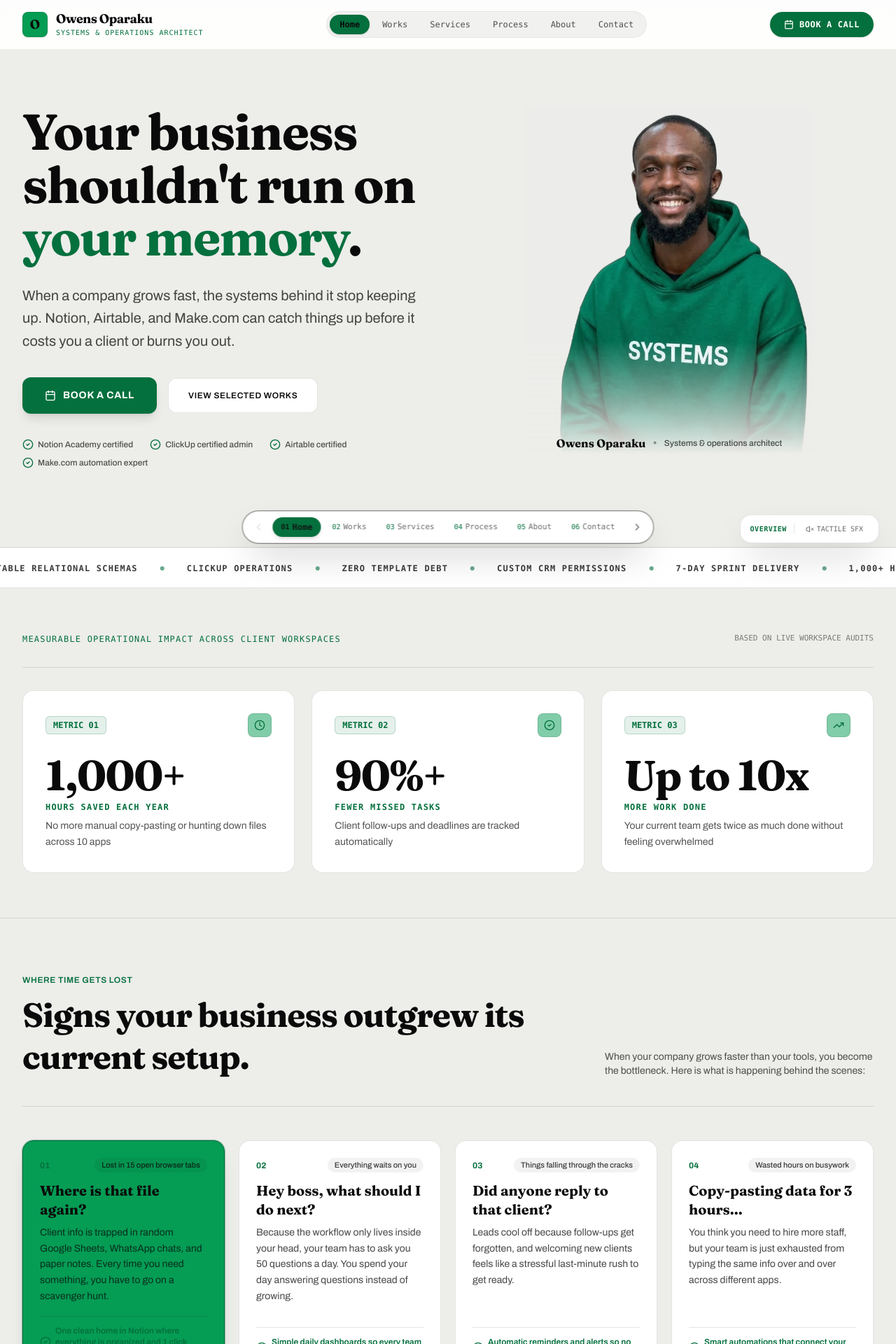
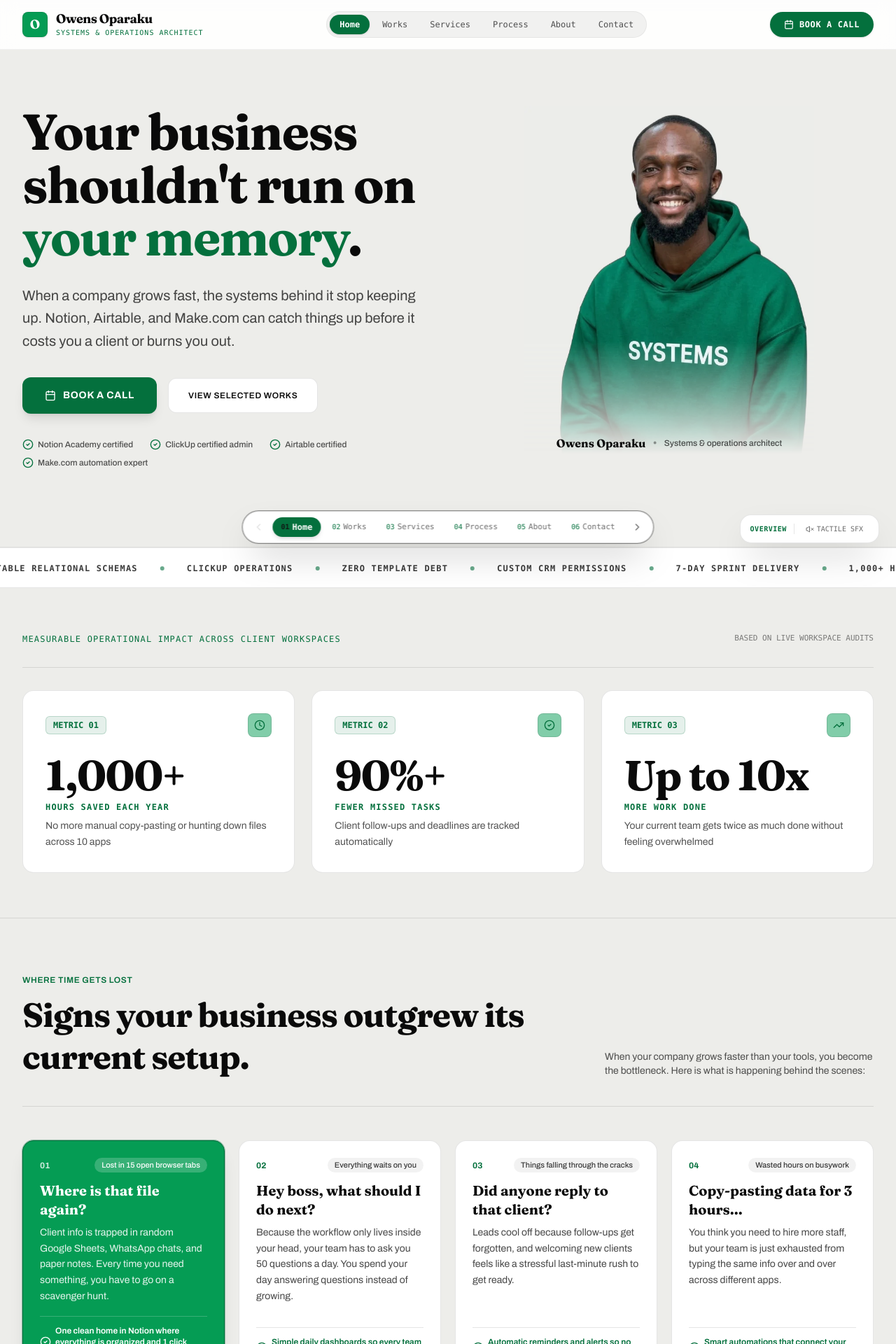
Before and after one commit to ifeanyiowens/Knight-Workspace, a React (Vite) app: page / in a window 1280 px wide. Shown: the top 1920 px of the page at 70% size. Built offline with nearby package versions, Linux system fonts and the light colour scheme.

Commit message:
Fix contrast bugs across the site: social icons, Inspect Architecture button, nav active tabs, filter chips, service and problem cards, certification filters, and case study result box all now show white text on green fills

```diff
--- a/src/components/CaseStudyModal.tsx
+++ b/src/components/CaseStudyModal.tsx
@@ -110,11 +110,11 @@ export const CaseStudyModal: React.FC<CaseStudyModalProps> = ({ study, onClose,
             </div>
           </div>
 
-          <div className="bg-[#059C54] text-[#0A0A0A] p-5 rounded-2xl border border-[#04703D]/40 shadow-lg">
-            <div className="text-xs font-mono font-bold uppercase tracking-widest text-[#04703D] mb-1">
+          <div className="bg-[#059C54] text-white p-5 rounded-2xl border border-[#04703D]/40 shadow-lg">
+            <div className="text-xs font-mono font-bold uppercase tracking-widest text-white/80 mb-1">
               Measurable Operational Result
             </div>
-            <p className="text-sm text-[#0A0A0A]/95 leading-relaxed font-sans">
+            <p className="text-sm text-white/95 leading-relaxed font-sans">
               {study.outcome}
             </p>
           </div>
--- a/src/components/Navbar.tsx
+++ b/src/components/Navbar.tsx
@@ -43,7 +43,7 @@ export const Navbar: React.FC<NavbarProps> = ({ currentPage, onNavigate, onOpenB
             onClick={() => handleNavClick('home')}
             className="flex items-center gap-3 group text-left cursor-pointer"
           >
-            <div className="w-9 h-9 rounded-lg bg-[#059C54] text-[#0A0A0A] flex items-center justify-center font-serif text-lg font-bold border border-[#04703D]/30 shadow-sm group-hover:scale-105 transition-transform">
+            <div className="w-9 h-9 rounded-lg bg-[#059C54] text-white flex items-center justify-center font-serif text-lg font-bold border border-[#04703D]/30 shadow-sm group-hover:scale-105 transition-transform">
               O
             </div>
             <div>
@@ -66,7 +66,7 @@ export const Navbar: React.FC<NavbarProps> = ({ currentPage, onNavigate, onOpenB
                   onClick={() => handleNavClick(page.id)}
                   className={`px-3.5 py-1.5 rounded-full text-xs font-mono transition-all flex items-center gap-1.5 cursor-pointer ${
                     isActive
-                      ? 'bg-[#04703D] text-[#0A0A0A] font-bold shadow-sm'
+                      ? 'bg-[#04703D] text-white font-bold shadow-sm'
                       : 'text-[#0A0A0A]/70 hover:text-[#0A0A0A] hover:bg-black/5'
                   }`}
                 >
@@ -127,7 +127,7 @@ export const Navbar: React.FC<NavbarProps> = ({ currentPage, onNavigate, onOpenB
                   onClick={() => handleNavClick(page.id)}
                   className={`px-3 py-2.5 text-xs rounded-lg flex items-center gap-2 text-left cursor-pointer transition-colors ${
                     isActive
-                      ? 'bg-[#04703D] text-[#0A0A0A] font-bold'
+                      ? 'bg-[#04703D] text-white font-bold'
                       : 'text-[#0A0A0A]/80 hover:text-[#0A0A0A] hover:bg-black/5'
                   }`}
                 >
--- a/src/components/PageSwitcherBar.tsx
+++ b/src/components/PageSwitcherBar.tsx
@@ -45,7 +45,7 @@ export const PageSwitcherBar: React.FC<PageSwitcherBarProps> = ({ currentPage, o
                 onClick={() => handleNavigate(page.id)}
                 className={`px-3 py-1.5 rounded-full transition-all flex items-center gap-1 cursor-pointer ${
                   isActive
-                    ? 'bg-[#04703D] text-[#111815] font-bold shadow-md'
+                    ? 'bg-[#04703D] text-white font-bold shadow-md'
                     : 'text-[#0A0A0A]/60 hover:text-[#0A0A0A] hover:bg-black/10 text-[11px]'
                 }`}
                 title={`Jump to [${page.index}] ${page.title}`}
--- a/src/pages/HomePage.tsx
+++ b/src/pages/HomePage.tsx
@@ -67,40 +67,43 @@ export const HomePage: React.FC<HomePageProps> = ({ onOpenBooking, onNavigate })
 
           {/* 4 Super Simple & Human Problem Cards */}
           <div className="grid grid-cols-1 md:grid-cols-2 lg:grid-cols-4 gap-5 my-12">
-            {CORE_PROBLEMS.map((problem, idx) => (
+            {CORE_PROBLEMS.map((problem, idx) => {
+              const isSelected = selectedProblemIdx === idx;
+              return (
               <ScrollReveal key={problem.id} delay={(idx % 4) * 90}>
               <div
                 onClick={() => handleProblemSelect(idx)}
                 className={`hover-lift rounded-2xl p-6 transition-all cursor-pointer border flex flex-col justify-between h-full ${
-                  selectedProblemIdx === idx
+                  isSelected
                     ? 'bg-[#059C54] border-[#04703D] shadow-xl ring-1 ring-[#04703D]/40'
                     : 'bg-white border-black/10 hover:border-black/20'
                 }`}
               >
                 <div>
                   <div className="flex items-center justify-between mb-3">
-                    <span className="text-xs font-bold text-[#04703D]">
+                    <span className={`text-xs font-bold ${isSelected ? 'text-white/80' : 'text-[#04703D]'}`}>
                       0{idx + 1}
                     </span>
-                    <span className="text-[11px] font-medium px-2.5 py-0.5 rounded-full bg-black/5 text-[#0A0A0A]/80">
+                    <span className={`text-[11px] font-medium px-2.5 py-0.5 rounded-full ${isSelected ? 'bg-white/20 text-white' : 'bg-black/5 text-[#0A0A0A]/80'}`}>
                       {problem.symptom}
                     </span>
                   </div>
-                  <h3 className="font-serif text-xl font-bold text-[#0A0A0A] mb-2 leading-snug">
+                  <h3 className={`font-serif text-xl font-bold mb-2 leading-snug ${isSelected ? 'text-white' : 'text-[#0A0A0A]'}`}>
                     {problem.title}
                   </h3>
-                  <p className="text-xs sm:text-sm text-[#0A0A0A]/75 leading-relaxed mb-4">
+                  <p className={`text-xs sm:text-sm leading-relaxed mb-4 ${isSelected ? 'text-white/90' : 'text-[#0A0A0A]/75'}`}>
                     {problem.description}
                   </p>
                 </div>
 
-                <div className="pt-3 border-t border-black/10 text-xs text-[#04703D] font-semibold flex items-center gap-1.5">
+                <div className={`pt-3 border-t text-xs font-semibold flex items-center gap-1.5 ${isSelected ? 'border-white/20 text-white' : 'border-black/10 text-[#04703D]'}`}>
                   <CheckCircle2 className="w-4 h-4 flex-shrink-0" />
                   <span>{problem.solution}</span>
                 </div>
               </div>
               </ScrollReveal>
-            ))}
+              );
+            })}
           </div>
 
           {/* Before vs After comparison */}
--- a/src/pages/ServicesPage.tsx
+++ b/src/pages/ServicesPage.tsx
@@ -113,53 +113,55 @@ export const ServicesPage: React.FC<ServicesPageProps> = ({ onOpenBooking, onNav
 
         {/* 6 Interactive Service Cards Grid */}
         <div className="grid grid-cols-1 md:grid-cols-2 lg:grid-cols-3 gap-6 mb-16">
-          {SERVICES.map((service, idx) => (
+          {SERVICES.map((service, idx) => {
+            const isSelected = selectedServiceIdx === idx;
+            return (
             <ScrollReveal key={service.id} delay={(idx % 3) * 100}>
             <div
               onClick={() => handleSelectService(idx)}
               className={`hover-lift rounded-3xl p-7 transition-all cursor-pointer border flex flex-col justify-between h-full ${
-                selectedServiceIdx === idx
+                isSelected
                   ? 'bg-[#059C54] border-[#04703D] shadow-2xl ring-1 ring-[#04703D]/50'
                   : 'bg-white border-black/10 hover:border-black/20'
               }`}
             >
               <div>
                 <div className="flex items-center justify-between mb-4">
-                  <div className="w-10 h-10 rounded-xl bg-[#059C54] border border-black/10 flex items-center justify-center">
+                  <div className={`w-10 h-10 rounded-xl border flex items-center justify-center ${isSelected ? 'bg-white/20 border-white/30' : 'bg-[#059C54] border-black/10'}`}>
                     {getServiceIcon(service.icon)}
                   </div>
-                  <span className="font-mono text-xs font-bold text-[#04703D]">
+                  <span className={`font-mono text-xs font-bold ${isSelected ? 'text-white/80' : 'text-[#04703D]'}`}>
                     [0{idx + 1}]
                   </span>
                 </div>
 
-                <h3 className="font-serif text-2xl font-bold text-[#0A0A0A] mb-2 leading-snug">
+                <h3 className={`font-serif text-2xl font-bold mb-2 leading-snug ${isSelected ? 'text-white' : 'text-[#0A0A0A]'}`}>
                   {service.title}
                 </h3>
-                <p className="text-xs text-[#0A0A0A]/70 leading-relaxed mb-6">
+                <p className={`text-xs leading-relaxed mb-6 ${isSelected ? 'text-white/90' : 'text-[#0A0A0A]/70'}`}>
                   {service.description}
                 </p>
 
                 <div className="space-y-2 mb-6">
-                  <span className="font-mono text-[10px] text-[#04703D] uppercase font-bold tracking-wider block">
+                  <span className={`font-mono text-[10px] uppercase font-bold tracking-wider block ${isSelected ? 'text-white/80' : 'text-[#04703D]'}`}>
                     Core Deliverables:
                   </span>
                   {service.deliverables.slice(0, 3).map((item, dIdx) => (
-                    <div key={dIdx} className="flex items-start gap-2 text-xs text-[#0A0A0A]/80">
-                      <CheckCircle2 className="w-3.5 h-3.5 text-[#04703D] flex-shrink-0 mt-0.5" />
+                    <div key={dIdx} className={`flex items-start gap-2 text-xs ${isSelected ? 'text-white/90' : 'text-[#0A0A0A]/80'}`}>
+                      <CheckCircle2 className={`w-3.5 h-3.5 flex-shrink-0 mt-0.5 ${isSelected ? 'text-white' : 'text-[#04703D]'}`} />
                       <span>{item}</span>
                     </div>
                   ))}
                 </div>
               </div>
 
-              <div className="pt-4 border-t border-black/10">
-                <div className="text-[11px] font-mono text-[#0A0A0A]/50 mb-3">
-                  Best For: <span className="text-[#0A0A0A]/80">{service.bestFor}</span>
+              <div className={`pt-4 border-t ${isSelected ? 'border-white/20' : 'border-black/10'}`}>
+                <div className={`text-[11px] font-mono mb-3 ${isSelected ? 'text-white/70' : 'text-[#0A0A0A]/50'}`}>
+                  Best For: <span className={isSelected ? 'text-white/90' : 'text-[#0A0A0A]/80'}>{service.bestFor}</span>
                 </div>
                 <div className="flex flex-wrap gap-1.5">
                   {service.tools.map((t) => (
-                    <span key={t} className="text-[10px] font-mono px-2 py-0.5 rounded bg-[#04703D]/10 text-[#04703D] border border-[#04703D]/20">
+                    <span key={t} className={`text-[10px] font-mono px-2 py-0.5 rounded border ${isSelected ? 'bg-white/15 text-white border-white/30' : 'bg-[#04703D]/10 text-[#04703D] border-[#04703D]/20'}`}>
                       {t}
                     </span>
                   ))}
@@ -167,7 +169,8 @@ export const ServicesPage: React.FC<ServicesPageProps> = ({ onOpenBooking, onNav
               </div>
             </div>
             </ScrollReveal>
-          ))}
+            );
+          })}
         </div>
 
         {/* Selected Service Deep Dive Card */}
--- a/src/pages/WorkPage.tsx
+++ b/src/pages/WorkPage.tsx
@@ -118,7 +118,7 @@ export const WorkPage: React.FC<WorkPageProps> = ({ onOpenBooking, onNavigate })
                 onClick={() => handleFilterClick(f.value as any)}
                 className={`text-xs font-mono px-3.5 py-2 rounded-xl transition-all cursor-pointer ${
                   selectedFilter === f.value
-                    ? 'bg-[#04703D] text-[#111815] font-bold shadow-md'
+                    ? 'bg-[#04703D] text-white font-bold shadow-md'
                     : 'bg-black/5 text-[#0A0A0A]/70 hover:text-[#0A0A0A] hover:bg-black/10 border border-black/10'
                 }`}
               >
@@ -206,7 +206,7 @@ export const WorkPage: React.FC<WorkPageProps> = ({ onOpenBooking, onNavigate })
                 <div className="flex items-center gap-2">
                   <button
                     onClick={() => handleStudyOpen(study)}
-                    className="flex-1 py-3.5 px-4 rounded-xl bg-black/5 text-white hover:bg-[#04703D] hover:text-white transition-all text-xs font-mono font-bold uppercase tracking-wider flex items-center justify-center gap-1.5 cursor-pointer border border-black/10 shadow-sm group"
+                    className="flex-1 py-3.5 px-4 rounded-xl bg-[#04703D] text-white hover:bg-[#059C54] transition-all text-xs font-mono font-bold uppercase tracking-wider flex items-center justify-center gap-1.5 cursor-pointer shadow-sm group"
                   >
                     <span>Inspect Architecture</span>
                   </button>
@@ -220,7 +220,7 @@ export const WorkPage: React.FC<WorkPageProps> = ({ onOpenBooking, onNavigate })
                         e.stopPropagation();
                         sound.playClick();
                       }}
-                      className="p-3.5 rounded-xl bg-black/5 hover:bg-[#059C54] text-[#0A0A0A]/80 hover:text-[#04703D] border border-black/10 hover:border-[#04703D]/40 transition-all text-xs font-mono flex items-center justify-center gap-1.5 flex-shrink-0"
+                      className="p-3.5 rounded-xl bg-black/5 hover:bg-[#059C54] text-[#0A0A0A]/80 hover:text-white border border-black/10 hover:border-[#04703D]/40 transition-all text-xs font-mono flex items-center justify-center gap-1.5 flex-shrink-0"
                       title={study.linkText || 'Open System Link'}
                     >
                       <ExternalLink className="w-4 h-4" />
```
Also changed, not shown: src/pages/AboutPage.tsx (+6 -6 lines).
